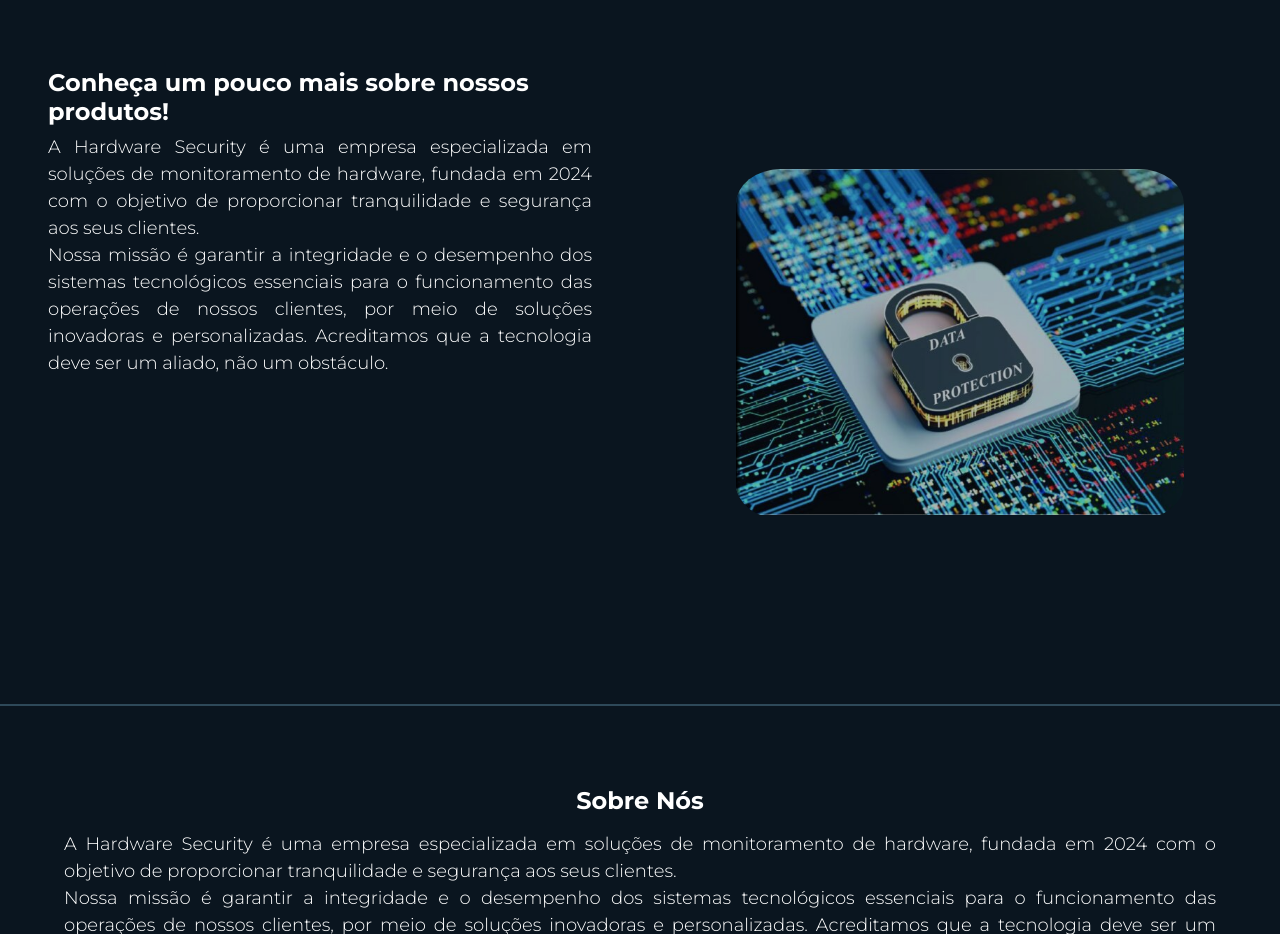
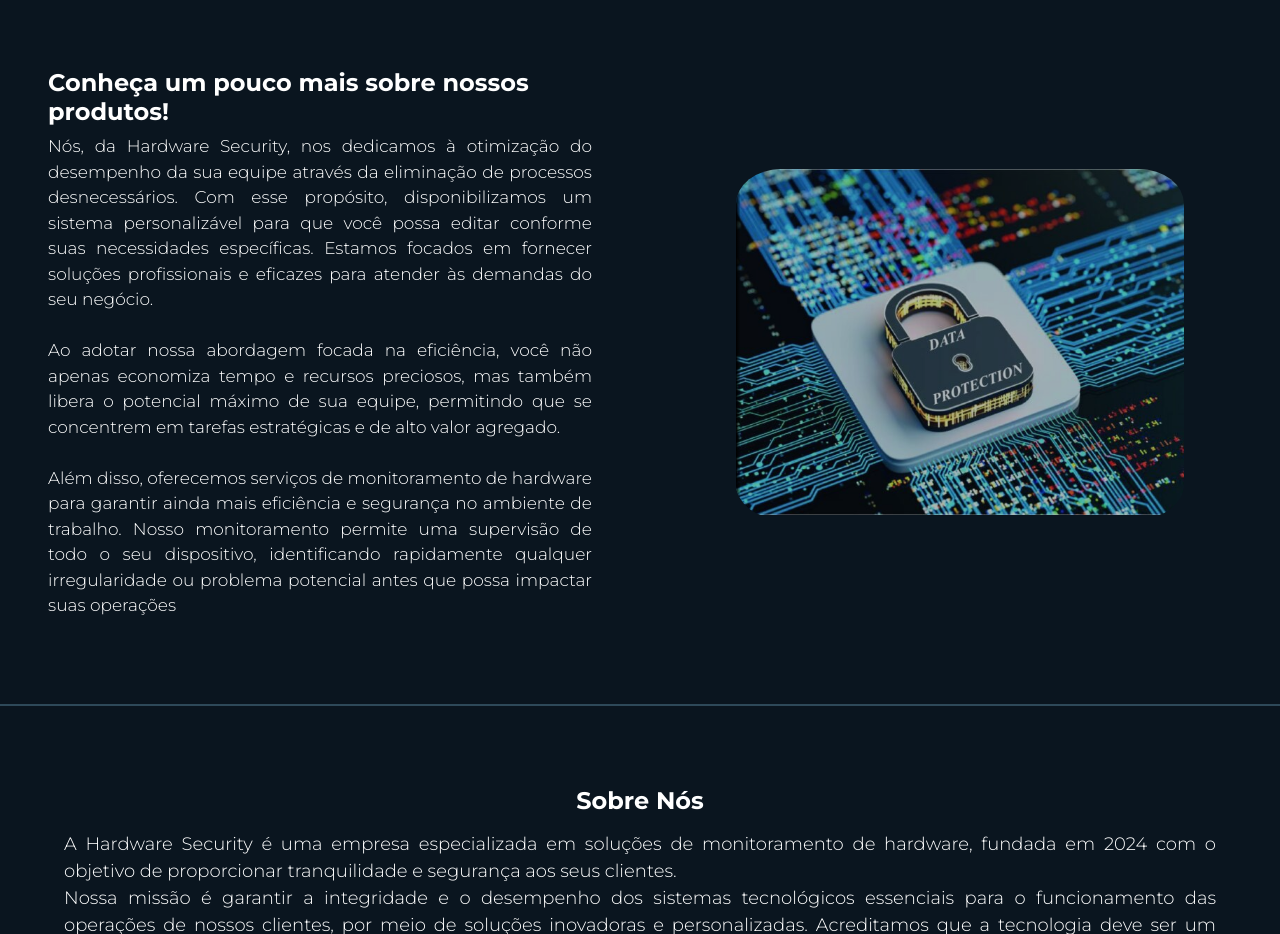
Before and after one commit to grupo2-sptech/app-web, a website: page site/public/index.html in a window 1280 px wide. Shown: the part 780-1714 px from the top of the page. Drawn offline with Linux system fonts and the light colour scheme; files whose address does not match are found by name.

Commit message:
Atualizando texto da aba nosso produtos

```diff
--- a/site/public/css/style-index.css
+++ b/site/public/css/style-index.css
@@ -290,7 +290,7 @@ hr {
   width: 100%;
   color: white;
   text-align: justify;
-  font-size: 18px;
+  font-size: 17px;
   line-height: 1.5;
   font-weight: 100;
   height: 100%;
--- a/site/public/index.html
+++ b/site/public/index.html
@@ -63,13 +63,14 @@
 
       <div class="box-about2">
         <h1>Conheça um pouco mais sobre nossos produtos!</h1>
-        <p class="text-nossos-produtos">A Hardware Security é uma empresa especializada em soluções de monitoramento de
-          hardware,
-          fundada em 2024 com o objetivo de proporcionar tranquilidade e segurança aos seus clientes. <br>
-          Nossa missão é garantir a integridade e o desempenho dos sistemas tecnológicos essenciais para o funcionamento
-          das
-          operações de nossos clientes, por meio de soluções inovadoras e personalizadas.
-          Acreditamos que a tecnologia deve ser um aliado, não um obstáculo.</p>
+        <p class="text-nossos-produtos">Nós, da Hardware Security, nos dedicamos à otimização do desempenho da sua equipe através da eliminação de processos desnecessários.
+          Com esse propósito, disponibilizamos um sistema personalizável para que você possa editar conforme suas necessidades específicas.
+          Estamos focados em fornecer soluções profissionais e eficazes para atender às demandas do seu negócio.
+        <br><br>Ao adotar nossa abordagem focada na eficiência, você não apenas economiza tempo e recursos preciosos, mas também libera o potencial máximo de sua equipe,
+        permitindo que se concentrem em tarefas estratégicas e de alto valor agregado.
+        <br><br>Além disso, oferecemos serviços de monitoramento de hardware para garantir ainda mais eficiência e segurança no ambiente de trabalho.
+        Nosso monitoramento permite uma supervisão de todo o seu dispositivo,
+        identificando rapidamente qualquer irregularidade ou problema potencial antes que possa impactar suas operações</p>
       </div>
     </div>
   </section>
```
